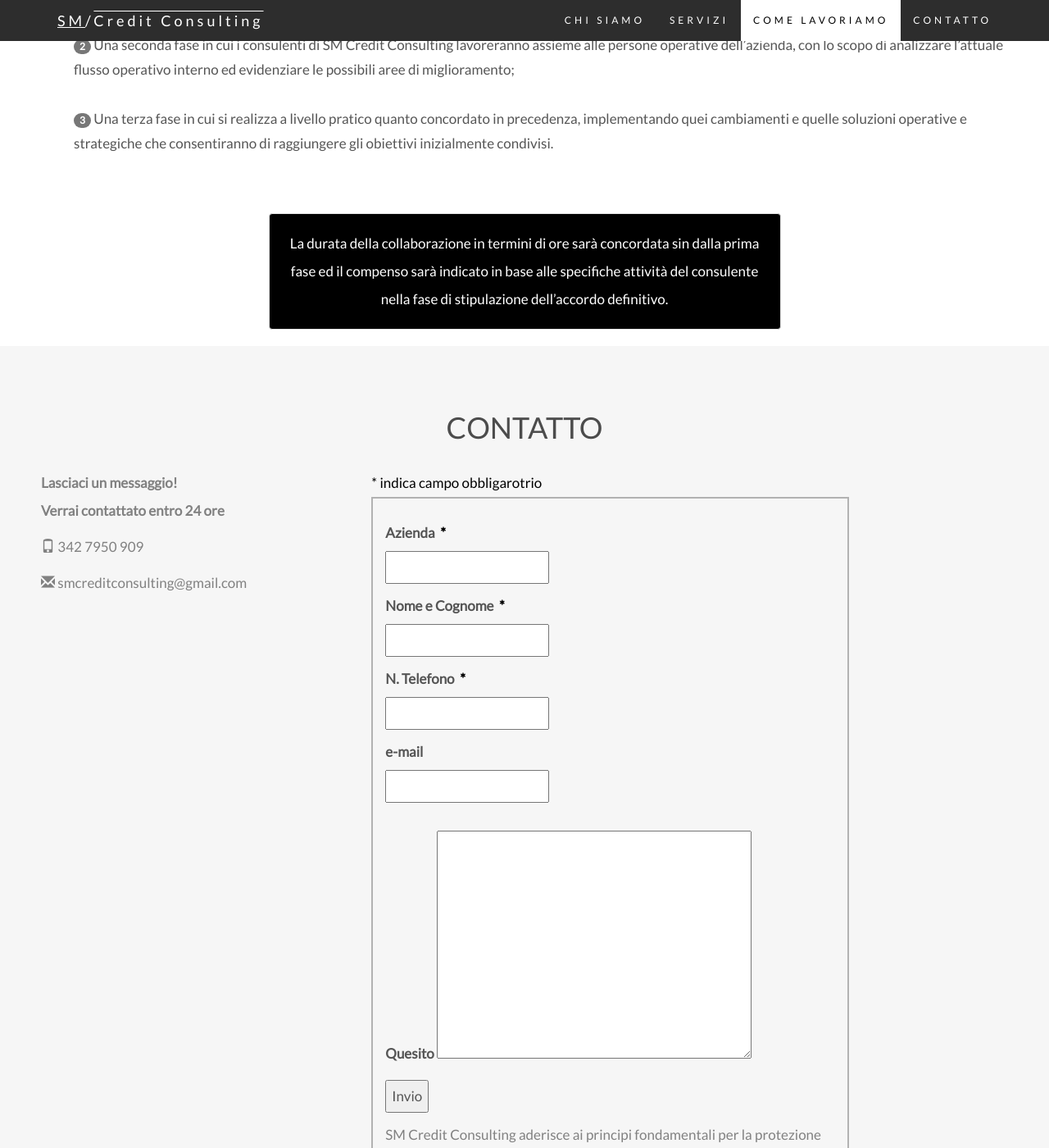
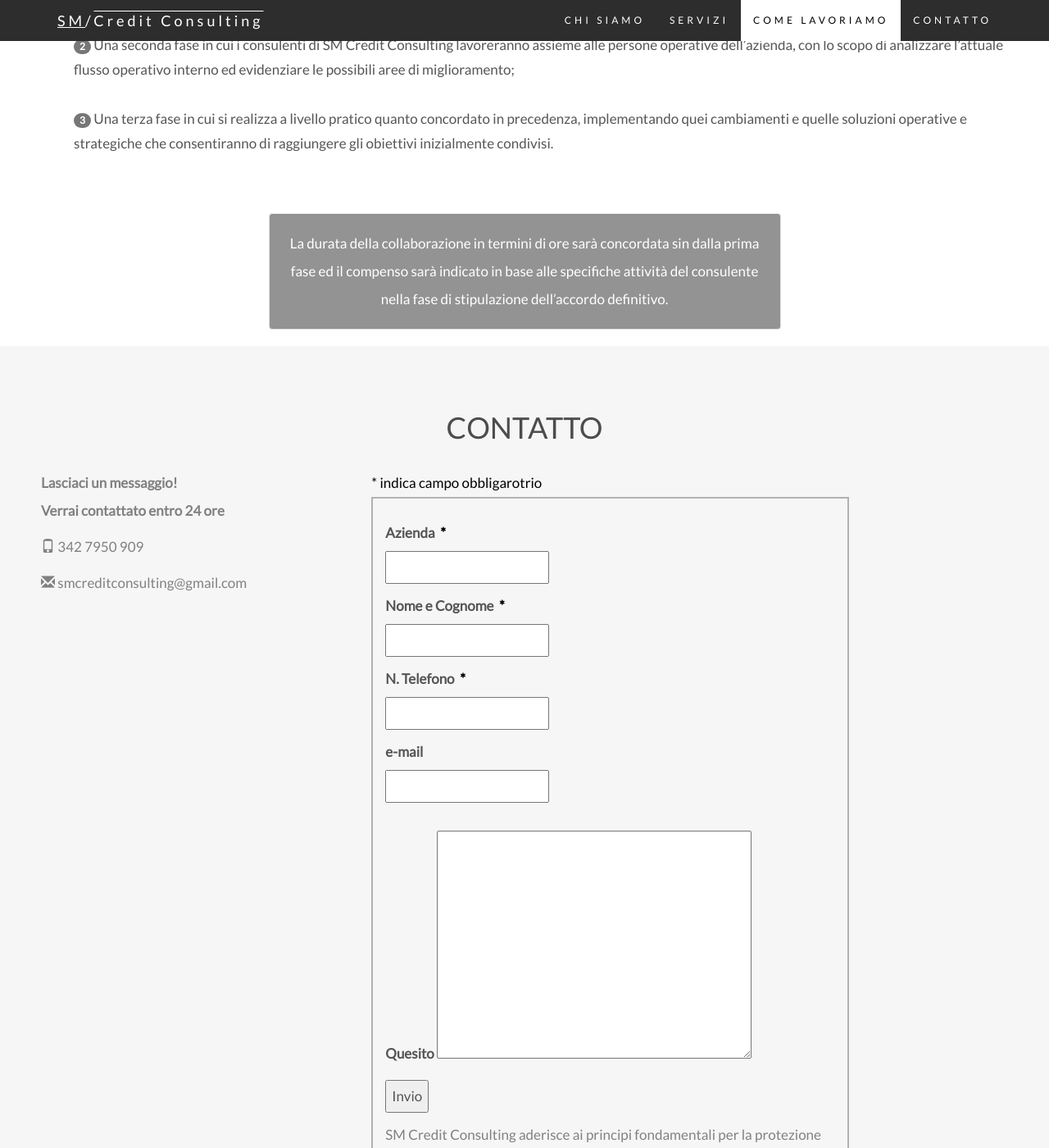
Before and after one commit to smcredit/smcredit.github.io, a Jekyll site: the page built from index.html, in a window 1280 px wide and 1400 px high, scrolled down 2244 px. Shown: the whole window at 82% size. Built offline with Jekyll 4.4.1, drawn with Linux system fonts in a browser that asks for light colours; nearby versions of some CDN libraries.

Commit message:
Update sm.css

```diff
--- a/css/sm.css
+++ b/css/sm.css
@@ -159,7 +159,7 @@ footer{
 }
 .well{
 	 color: #fff !important;
-	 background-color:black;
+	 background-color:#939393;
 }
 
 /*</style>*/
```
